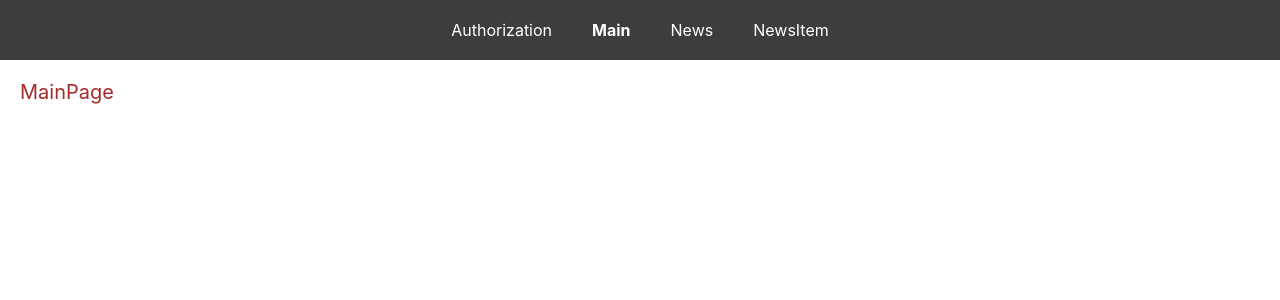
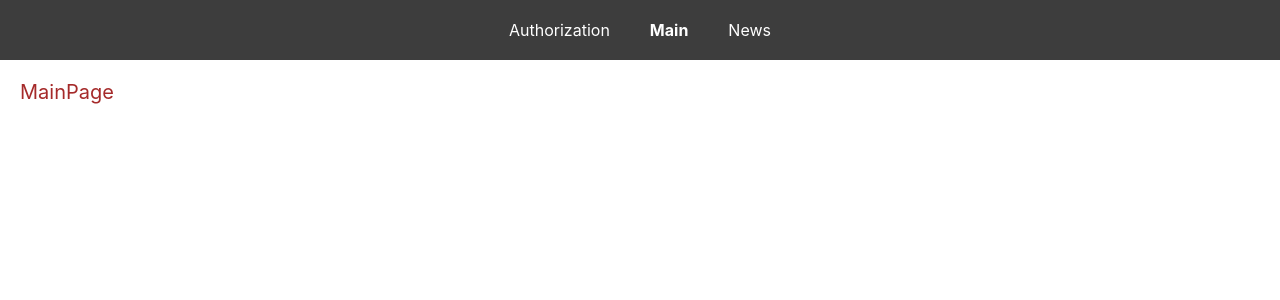
Before and after one commit to Esenaz/news-portal, a React (Create React App) app: page / in a window 1280 px wide. Shown: the top 300 px of the page. Built offline with nearby package versions, Linux system fonts and the light colour scheme.

Commit message:
detail news

```diff
--- a/src/App.js
+++ b/src/App.js
@@ -15,7 +15,7 @@ function App() {
           <Route path="/authorization" element={<AuthorizationPage/>} />
           <Route index element={<MainPage />} />
           <Route path="/news" element={<NewsPage />} />
-          <Route path="/news-item" element={<NewsItemPage />} />
+          <Route path="/news/:id" element={<NewsItemPage />} />
         </Route>
         <Route path="*" element={<NotFoundPage />} />
       </Routes>
--- a/src/components/Nav/index.jsx
+++ b/src/components/Nav/index.jsx
@@ -13,9 +13,6 @@ export const Nav = () => {
       <li>
         <NavLink to="/news">News</NavLink>
       </li>
-      <li>
-        <NavLink to="/news-item">NewsItem</NavLink>
-      </li>
     </ul>
   )
 }
--- a/src/components/news-item/index.jsx
+++ b/src/components/news-item/index.jsx
@@ -1,9 +1,12 @@
+import { Link } from "react-router-dom"
+
 export const NewsItem = ({ event }) => {
   return (
     <div className="news-item">
       <h1>{event.title}</h1>
       <p>{event.date}</p>
       <address>{event.text}</address>
+      <Link to={`/news/${event.id}`}>detail</Link>
     </div>
   )
 }
--- a/src/pages/news-item/index.jsx
+++ b/src/pages/news-item/index.jsx
@@ -1,5 +1,9 @@
+import { useParams } from "react-router-dom"
+
+
 export const NewsItemPage = () => {
+  const {id} = useParams()
   return (
-      <div>NewsItemPage</div>
+      <div>NewsItemPage {id}</div>
   )
 }
```
